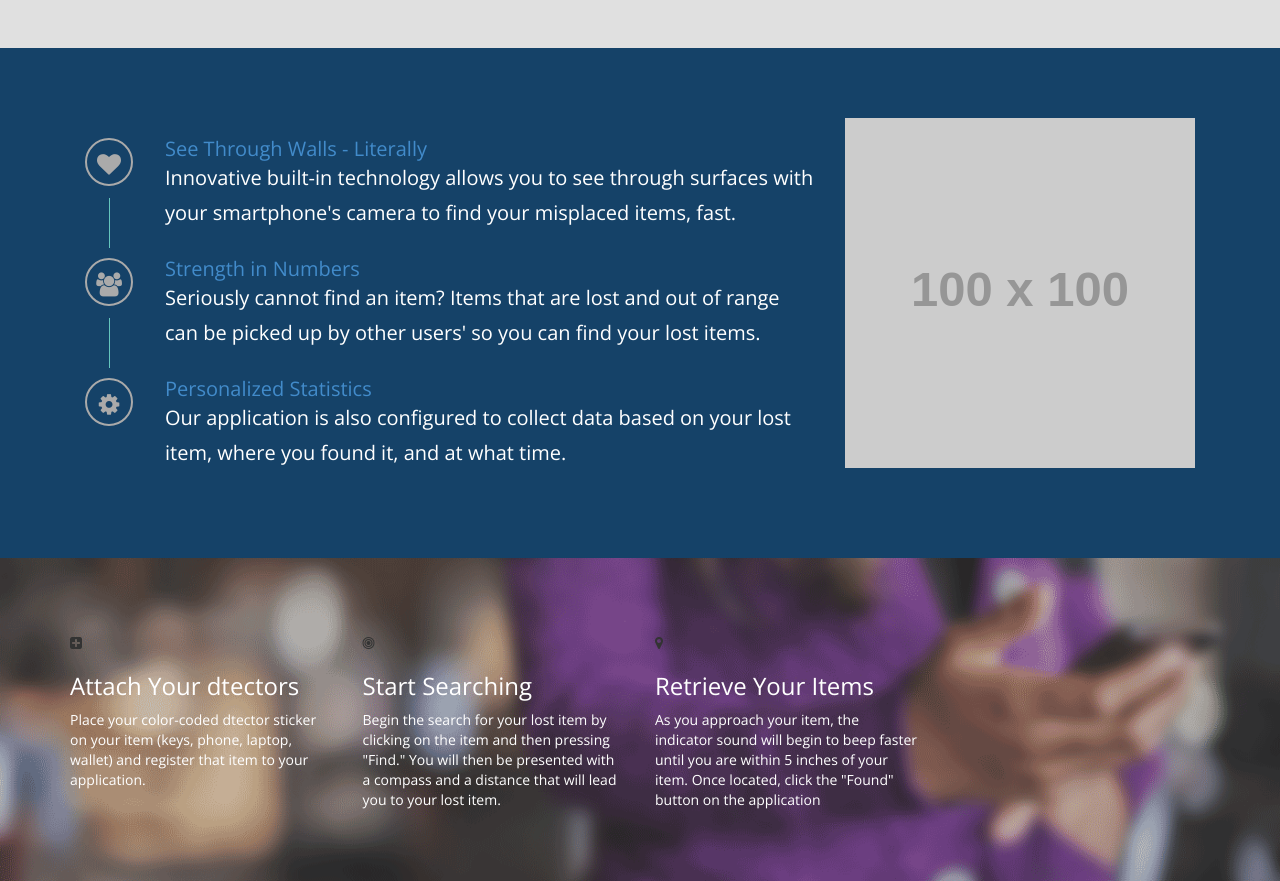
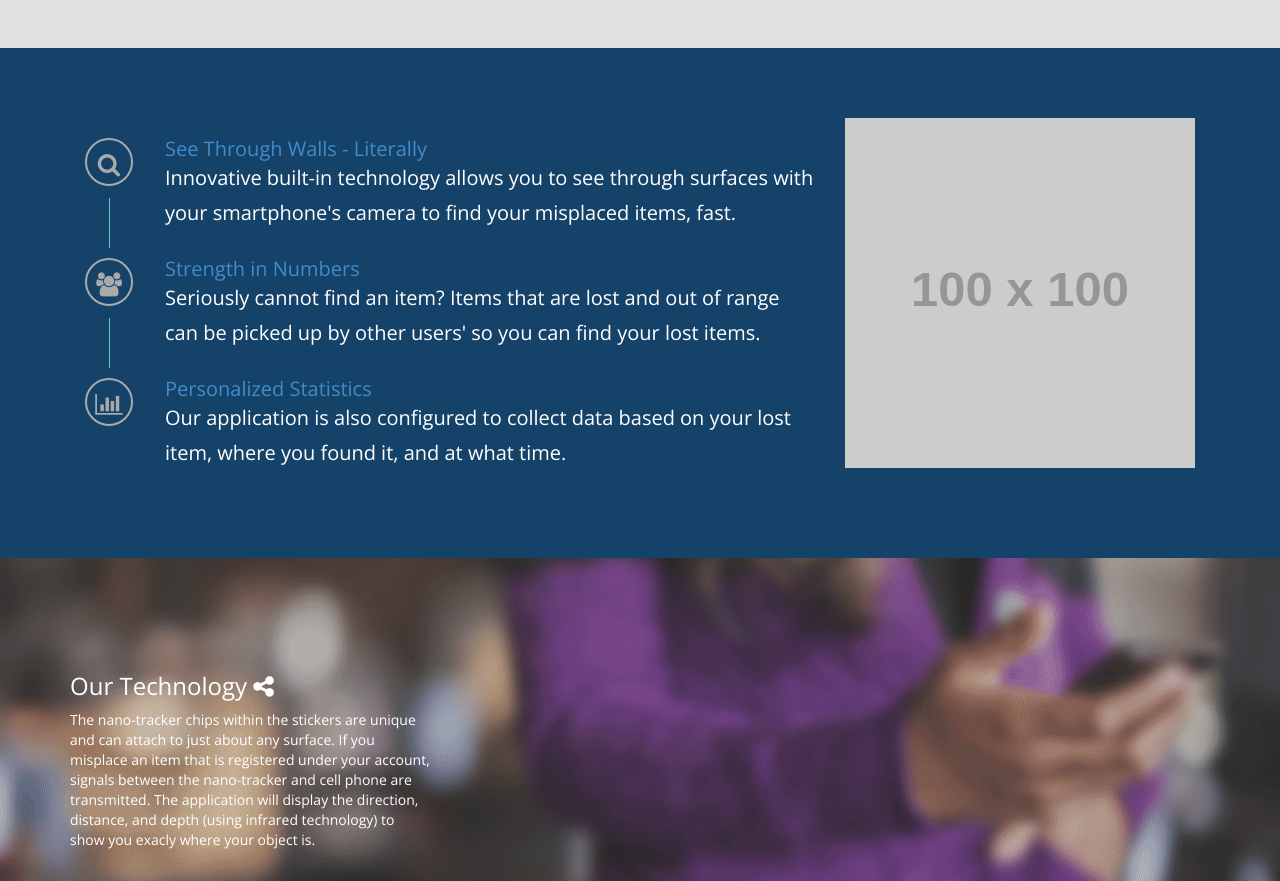
Before and after one commit to eleanornina/dtect, a plain HTML site: page index.html in a window 1280 px wide. Shown: the part 719-1600 px from the top of the page. Drawn offline with nearby package versions, Linux system fonts and the light colour scheme; files that its build step writes are made by us from their sources; placeholder pictures from the web are drawn by us.

Commit message:
more content

```diff
--- a/assets/css/style.css
+++ b/assets/css/style.css
@@ -365,6 +365,15 @@ float: right;
     color: #154268 !important;
 }
 
+.howItWorks i {
+display: inline;
+width: 48px;
+height: 48px;
+color: #fff;
+font-size: 24px;
+text-align: center;
+}
+
 /*/////////////////////
  SPECS SECTION
  /////////////////////*/
@@ -418,10 +427,9 @@ float: right;
  FOOTER SECTION
 /////////////////////*/
 .footer {
-    background-color: #FFFFFF !important;
+    background-color: #999 !important;
     width: 100% !important;
     color: #fff;
-    background: url(https://managewp.com/wp-content/uploads/2013/11/responsive-blurry-images-wordpress.jpg) center 135px no-repeat fixed;
     -webkit-background-size: cover;
     -moz-background-size: cover;
     -o-background-size: cover;
--- a/index.html
+++ b/index.html
@@ -229,7 +229,7 @@
                 <ul class="services-list">
                     <li>
 
-                        <i class="fa fa-heart"></i>
+                        <i class="fa fa-search"></i>
 
                         <div class="services-list-content">
                             <h4>
@@ -254,7 +254,7 @@
                     </li>
                     <li>
 
-                        <i class="fa fa-cog"></i>
+                        <i class="fa fa-bar-chart-o"></i>
 
                         <div class="services-list-content">
                             <h4>
@@ -285,24 +285,12 @@
             <!-- container -->
             <div class="row">
                 <!-- row -->
-                <div class="col-lg-3 col-md-3 col-sm-3 col-xs-12">
+                <div class="col-lg-4 col-md-6 col-sm-6 col-xs-12">
                     <!-- column -->
-                    <i class="fa fa-plus-square"></i>
+
                     <br />
-                    <h3>Attach Your dtectors</h1>
-        <p>Place your color-coded dtector sticker on your item (keys, phone, laptop, wallet) and register that item to your application.</p>
-      </div>
-
-      <div class="col-lg-3 col-md-3 col-sm-3 col-xs-12">
-        <i class="fa fa-bullseye"></i><br />
-        <h3>Start Searching</h1>
-        <p>Begin the search for your lost item by clicking on the item and then pressing "Find."  You will then be presented with a compass and a distance that will lead you to your lost item.</p>
-      </div>
-
-      <div class="col-lg-3 col-md-3 col-sm-3 col-xs-12">
-        <i class="fa fa-map-marker"></i><br />
-        <h3>Retrieve Your Items</h1>
-        <p>As you approach your item, the indicator sound will begin to beep faster until you are within 5 inches of your item.  Once located, click the "Found" button on the application</p>
+                    <h3>Our Technology <i class="fa fa-share-alt"></i></h3>
+                    <p>The nano-tracker chips within the stickers are unique and can attach to just about any surface.  If you misplace an item that is registered under your account, signals between the nano-tracker and cell phone are transmitted.  The application will display the direction, distance, and depth (using infrared technology) to show you exacly where your object is.</p>
       </div>
     </div>
   </div>
```
